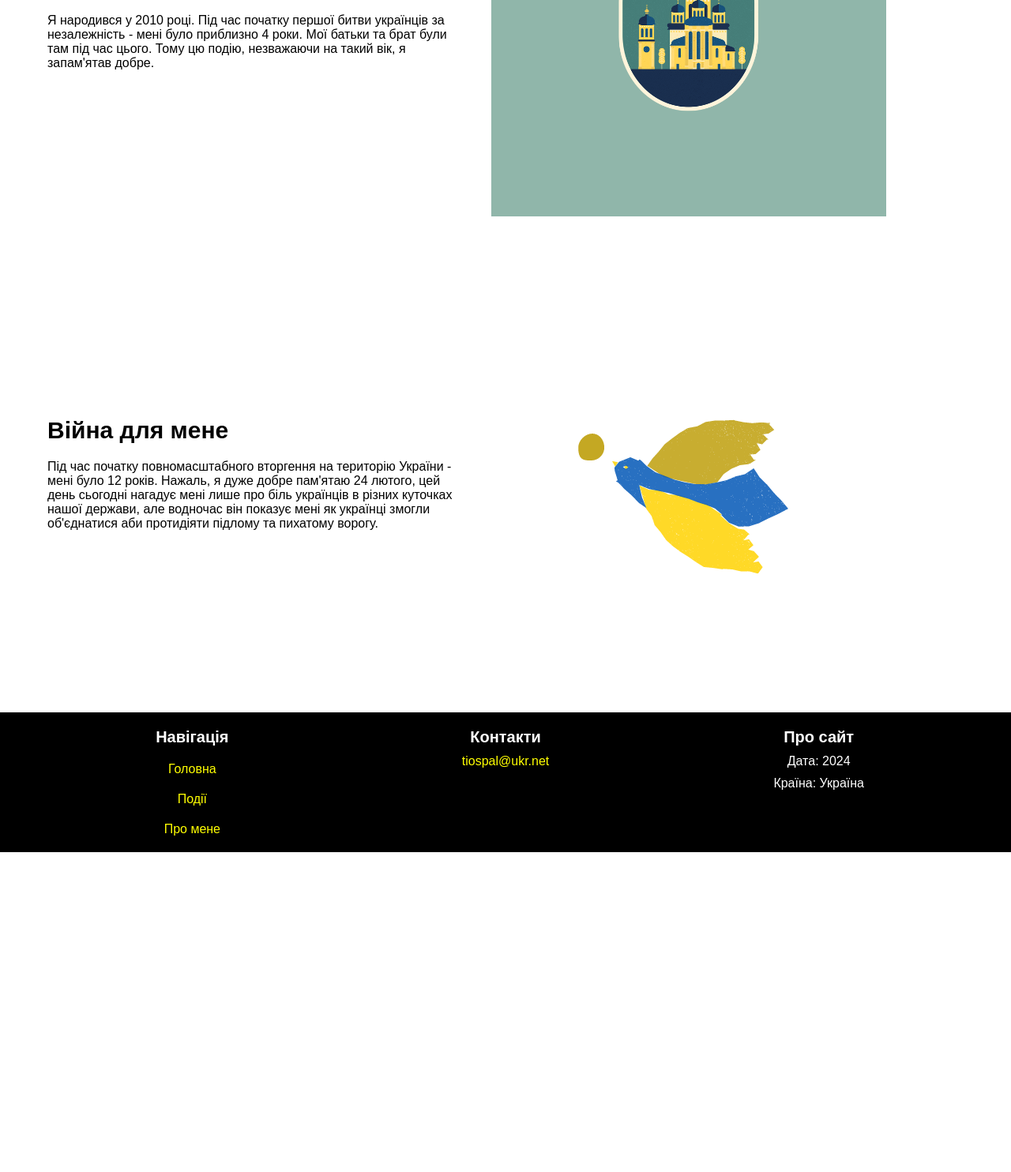
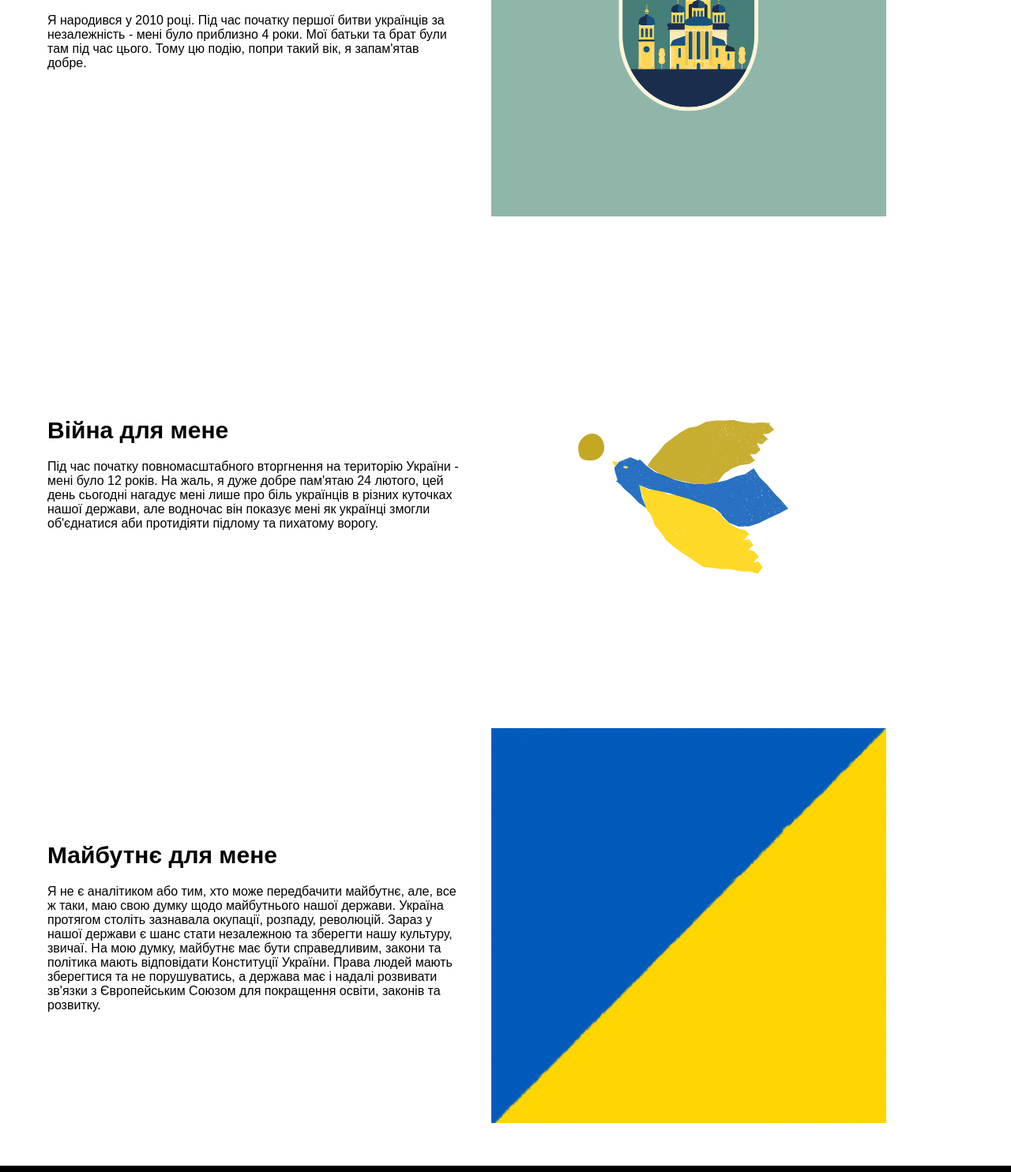
Before and after one commit to Romachamp/UkrainePower, a plain HTML site: page about.html in a window 1280 px wide. Shown: the part 396-1880 px from the top of the page at 79% size. Before the commit the page ends 1475 px from the top, so only its background shows below. Drawn offline with Linux system fonts and the light colour scheme.

Commit message:
More content, images, improved text positioning on slider, added special background effect.

```diff
--- a/about.html
+++ b/about.html
@@ -30,7 +30,7 @@
         <div class="about-ukraine-text">
             <p>
                 Я народився у 2010 році. Під час початку першої битви українців за незалежність - мені було приблизно 4
-                роки. Мої батьки та брат були там під час цього. Тому цю подію, незважаючи на такий вік, я запам'ятав
+                роки. Мої батьки та брат були там під час цього. Тому цю подію, попри такий вік, я запам'ятав
                 добре.
             </p>
         </div>
@@ -45,7 +45,7 @@
         <h2 class="about-ukraine-title">Війна для мене</h2>
         <div class="about-ukraine-text">
             <p>
-                Під час початку повномасштабного вторгення на територію України - мені було 12 років. Нажаль, я дуже
+                Під час початку повномасштабного вторгнення на територію України - мені було 12 років. На жаль, я дуже
                 добре пам'ятаю 24 лютого, цей день сьогодні нагадує мені лише про біль українців в різних куточках нашої
                 держави, але водночас він показує мені як українці змогли об'єднатися аби протидіяти підлому та пихатому
                 ворогу.
@@ -54,6 +54,25 @@
     </div>
     <div class="about-ukraine-img">
         <img src="./Img/img3.png" alt="">
+    </div>
+</section>
+
+<section class="about-ukraine-section">
+    <div class="about-ukraine-content">
+        <h2 class="about-ukraine-title">Майбутнє для мене</h2>
+        <div class="about-ukraine-text">
+            <p>
+                Я не є аналітиком або тим, хто може передбачити майбутнє, але, все ж таки, маю свою думку щодо
+                майбутнього нашої держави. Україна протягом століть зазнавала окупації, розпаду, революцій. Зараз у
+                нашої держави є шанс стати незалежною та зберегти нашу культуру, звичаї. На мою думку, майбутнє має бути
+                справедливим, закони та політика мають відповідати Конституції України. Права людей мають зберегтися та
+                не порушуватись, а держава має і надалі розвивати зв'язки з Європейським Союзом для покращення освіти,
+                законів та розвитку.
+            </p>
+        </div>
+    </div>
+    <div class="about-ukraine-img">
+        <img src="./Img/Img4.png" alt="">
     </div>
 </section>
 
--- a/css/style.css
+++ b/css/style.css
@@ -329,11 +329,18 @@ button {
 
 .swiper-slide {
     height: 100vh;
-    text-align: center;
+}
+
+.events-slide-bg {
+    width: 100%;
+    height: 100%;
+    background: rgba(0, 0, 0, 0.4);
+    backdrop-filter: blur(5px);
     display: flex;
     justify-content: center;
     align-items: center;
     color: white;
+    text-align: center;
 }
 
 .swiper-slide:nth-child(1) {
```
Also changed, not shown: events.html (+11 -4 lines), Img/Img4.png (added).
